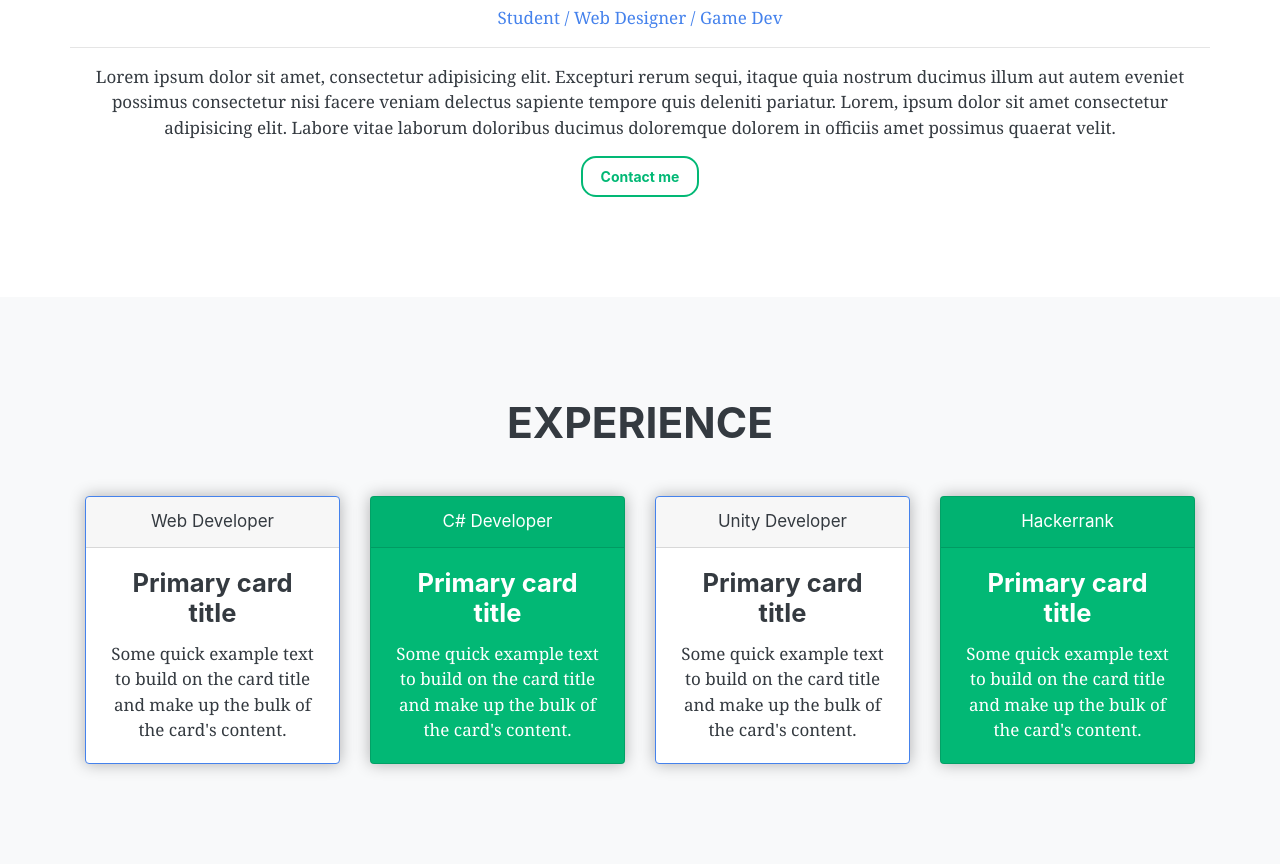
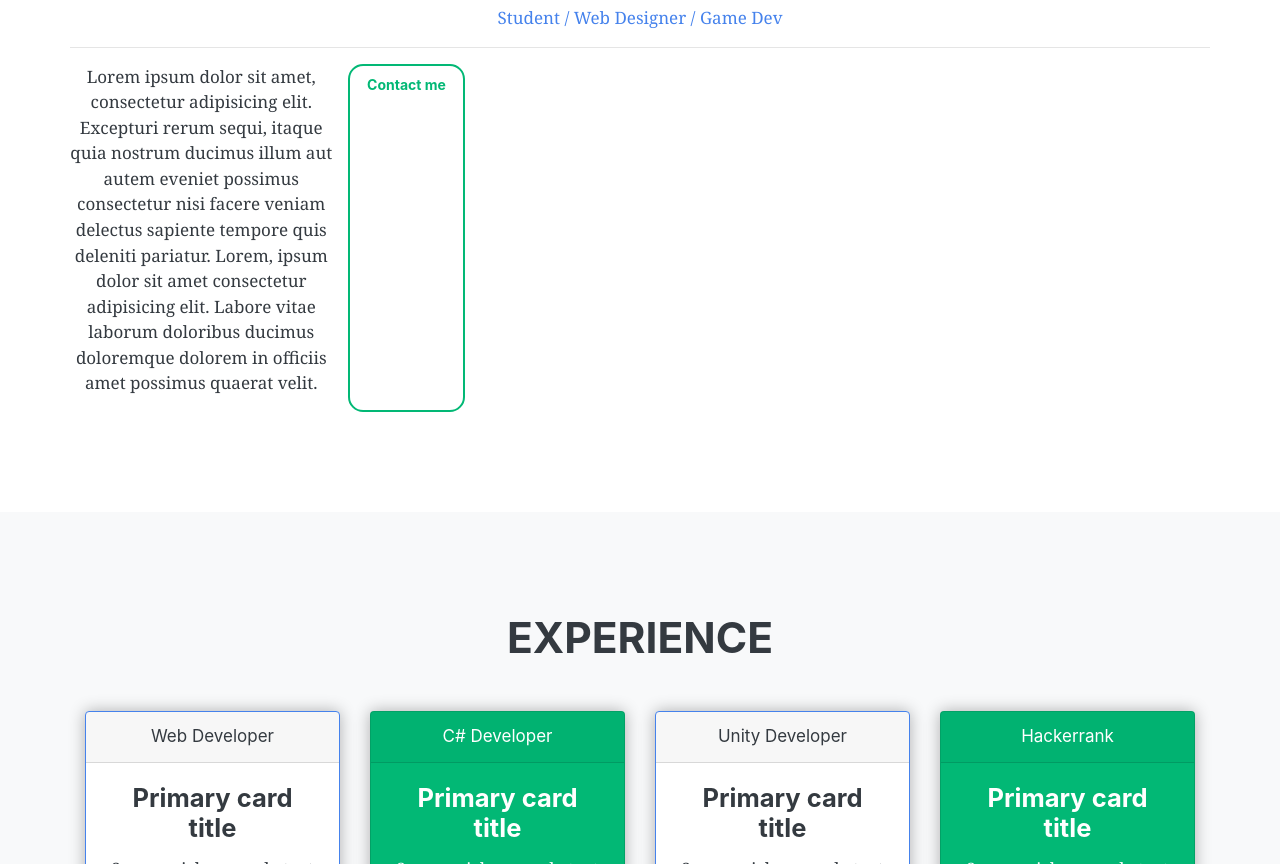
Before and after one commit to ivelin-web/my-old-portfolio, a plain HTML site: page index.html in a window 1280 px wide. Shown: the part 1259-2123 px from the top of the page. Drawn offline with nearby package versions, Linux system fonts and the light colour scheme; a script that the page names is missing.

Commit message:
Update index.html
added class row and col to user desc

```diff
--- a/index.html
+++ b/index.html
@@ -82,8 +82,10 @@
 				<p class="text-primary description">Student / Web Designer / Game Dev</p>
 			</div>
 			<hr>
-			<div class="user-more">
-				<p>Lorem ipsum dolor sit amet, consectetur adipisicing elit. Excepturi rerum sequi, itaque quia nostrum ducimus illum aut autem eveniet possimus consectetur nisi facere veniam delectus sapiente tempore quis deleniti pariatur. Lorem, ipsum dolor sit amet consectetur adipisicing elit. Labore vitae laborum doloribus ducimus doloremque dolorem in officiis amet possimus quaerat velit.</p>
+			<div class="row user-more">
+				<div class="col-lg-3 col-md-6">
+					<p>Lorem ipsum dolor sit amet, consectetur adipisicing elit. Excepturi rerum sequi, itaque quia nostrum ducimus illum aut autem eveniet possimus consectetur nisi facere veniam delectus sapiente tempore quis deleniti pariatur. Lorem, ipsum dolor sit amet consectetur adipisicing elit. Labore vitae laborum doloribus ducimus doloremque dolorem in officiis amet possimus quaerat velit.</p>
+				</div>
 				<a class="btn btn-outline-success font-weight-bold" href="mailto:ivelinivanov1999@gmail.com?subject=Message%20Title&body=Message%20Content">Contact me</a>
 			</div>
 		</section>
```
